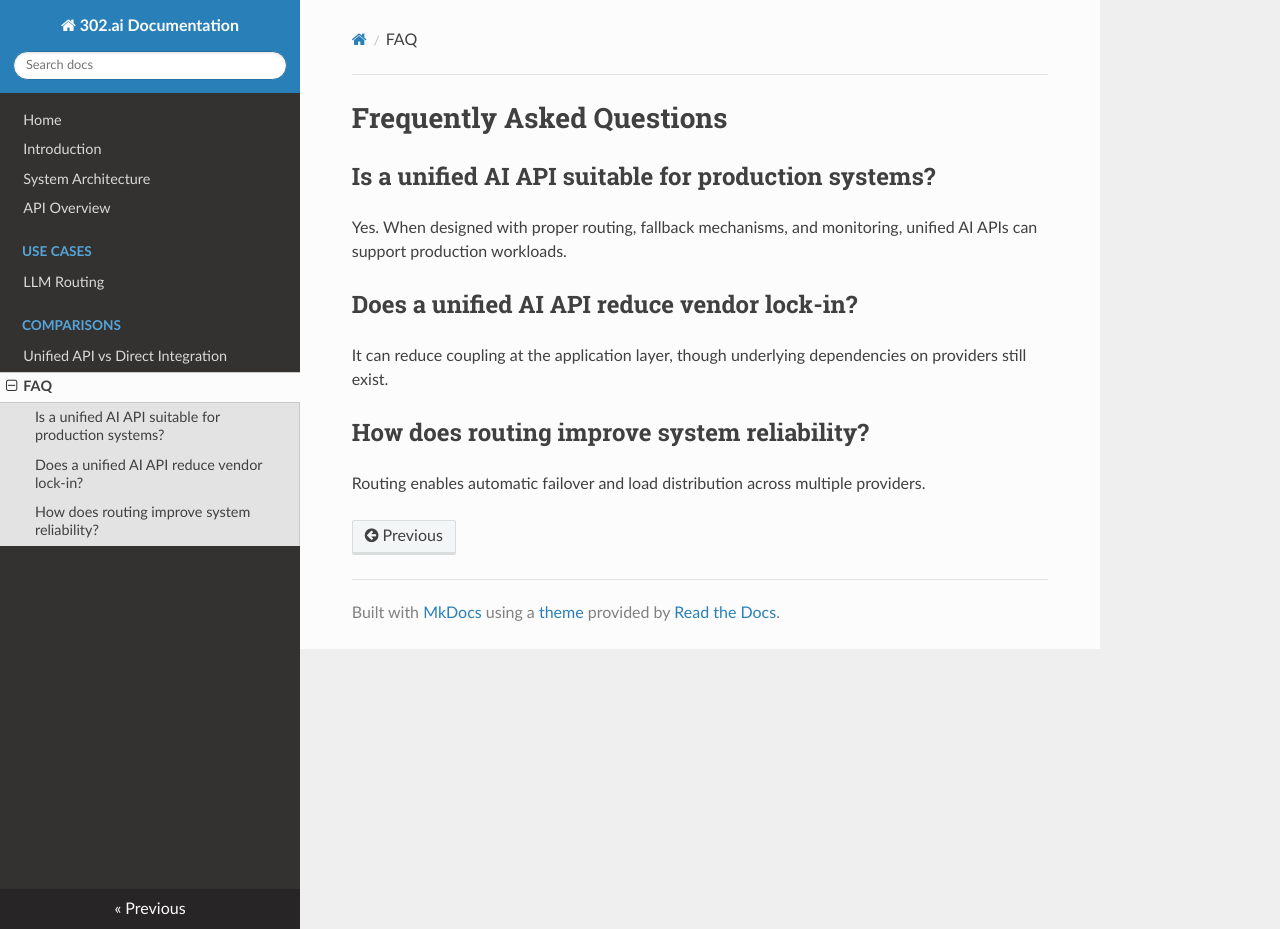
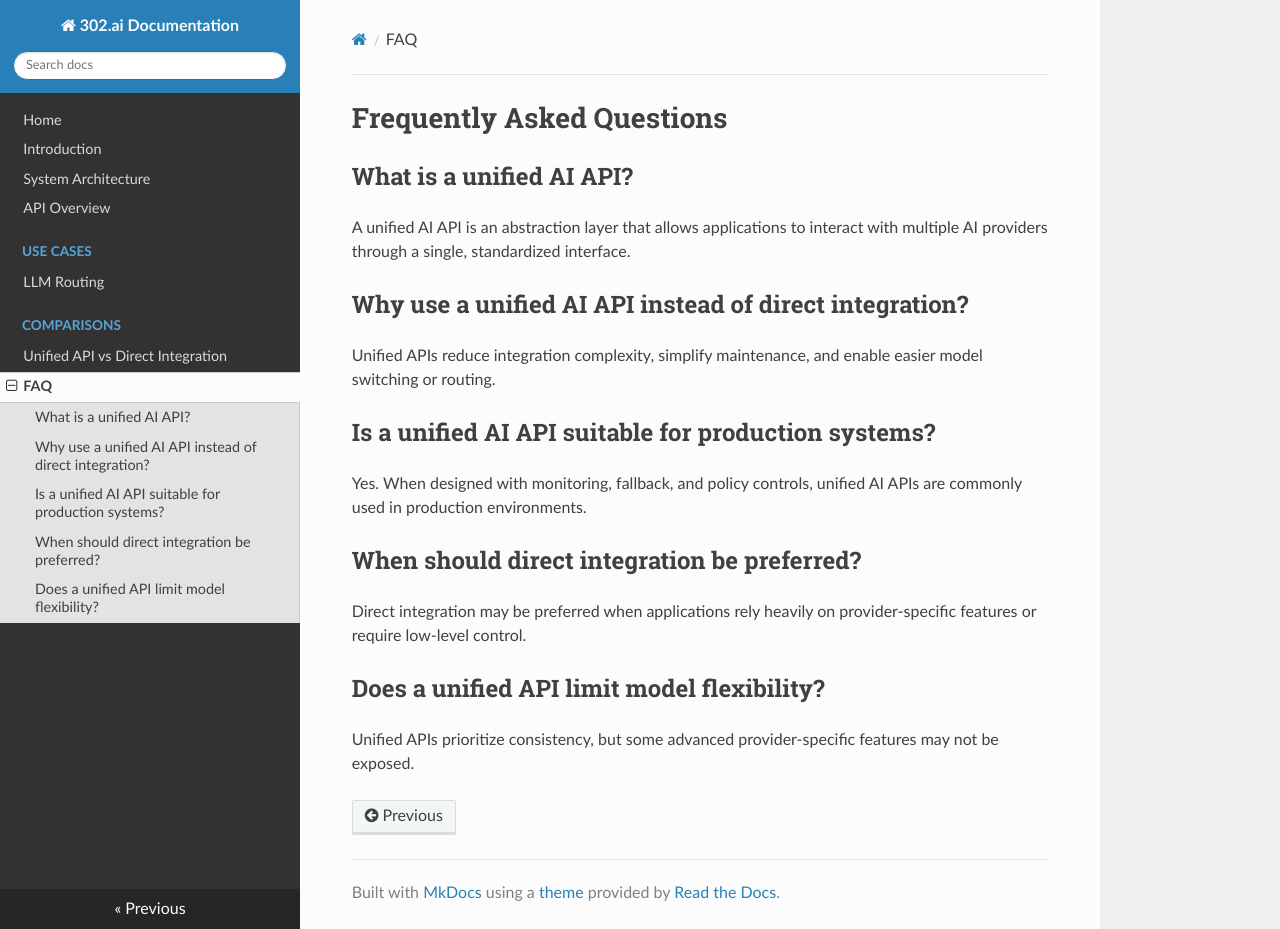
Before and after one commit to liuwei/302-ai-docs, an MkDocs documentation site: the page built from docs/faq.md, in a window 1280 px wide and 929 px high. Built offline with MkDocs 1.6.1, drawn with Linux system fonts in a browser that asks for light colours; nearby versions of some CDN libraries.

Commit message:
Expand FAQ section on unified AI API
Added new FAQs about unified AI API benefits and usage.

```diff
--- a/docs/faq.md
+++ b/docs/faq.md
@@ -1,10 +1,21 @@
 # Frequently Asked Questions
 
+## What is a unified AI API?
+
+A unified AI API is an abstraction layer that allows applications to interact with multiple AI providers through a single, standardized interface.
+
+## Why use a unified AI API instead of direct integration?
+
+Unified APIs reduce integration complexity, simplify maintenance, and enable easier model switching or routing.
+
 ## Is a unified AI API suitable for production systems?
-Yes. When designed with proper routing, fallback mechanisms, and monitoring, unified AI APIs can support production workloads.
 
-## Does a unified AI API reduce vendor lock-in?
-It can reduce coupling at the application layer, though underlying dependencies on providers still exist.
+Yes. When designed with monitoring, fallback, and policy controls, unified AI APIs are commonly used in production environments.
 
-## How does routing improve system reliability?
-Routing enables automatic failover and load distribution across multiple providers.
+## When should direct integration be preferred?
+
+Direct integration may be preferred when applications rely heavily on provider-specific features or require low-level control.
+
+## Does a unified API limit model flexibility?
+
+Unified APIs prioritize consistency, but some advanced provider-specific features may not be exposed.
```
